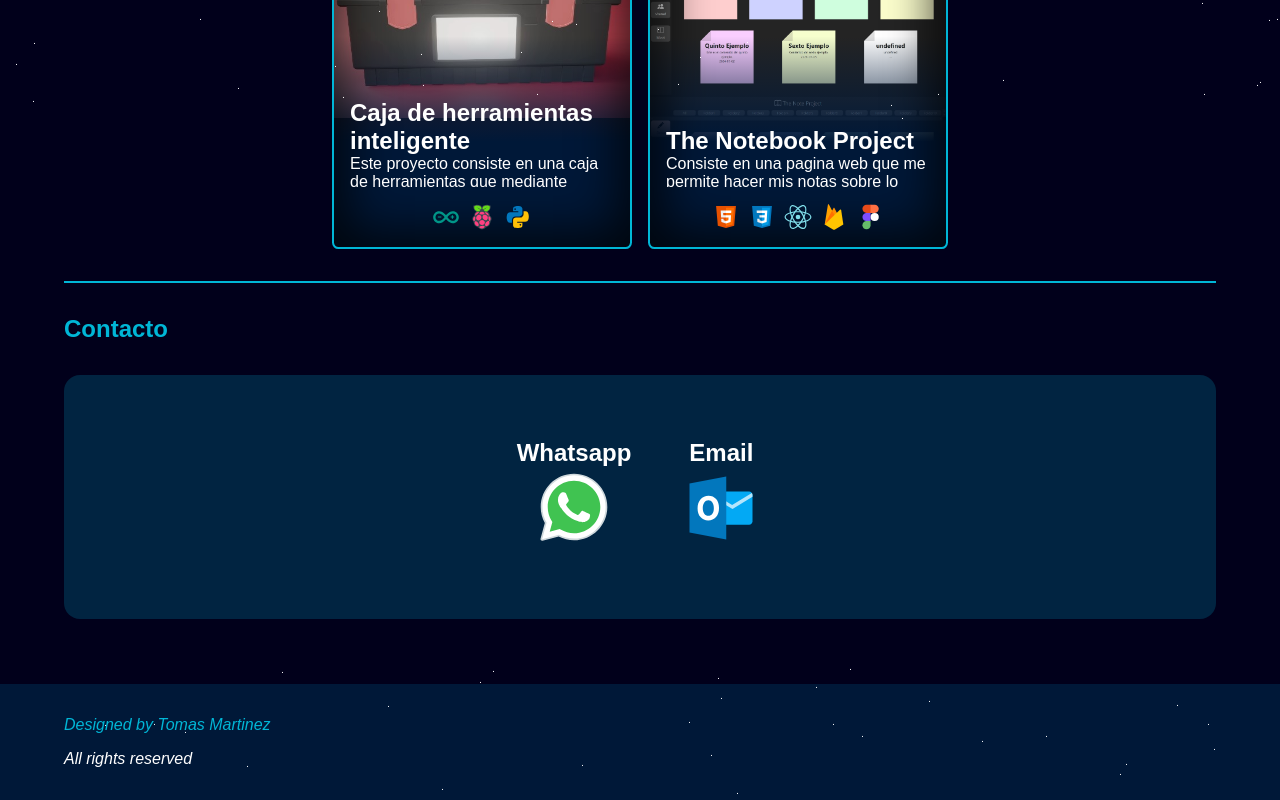
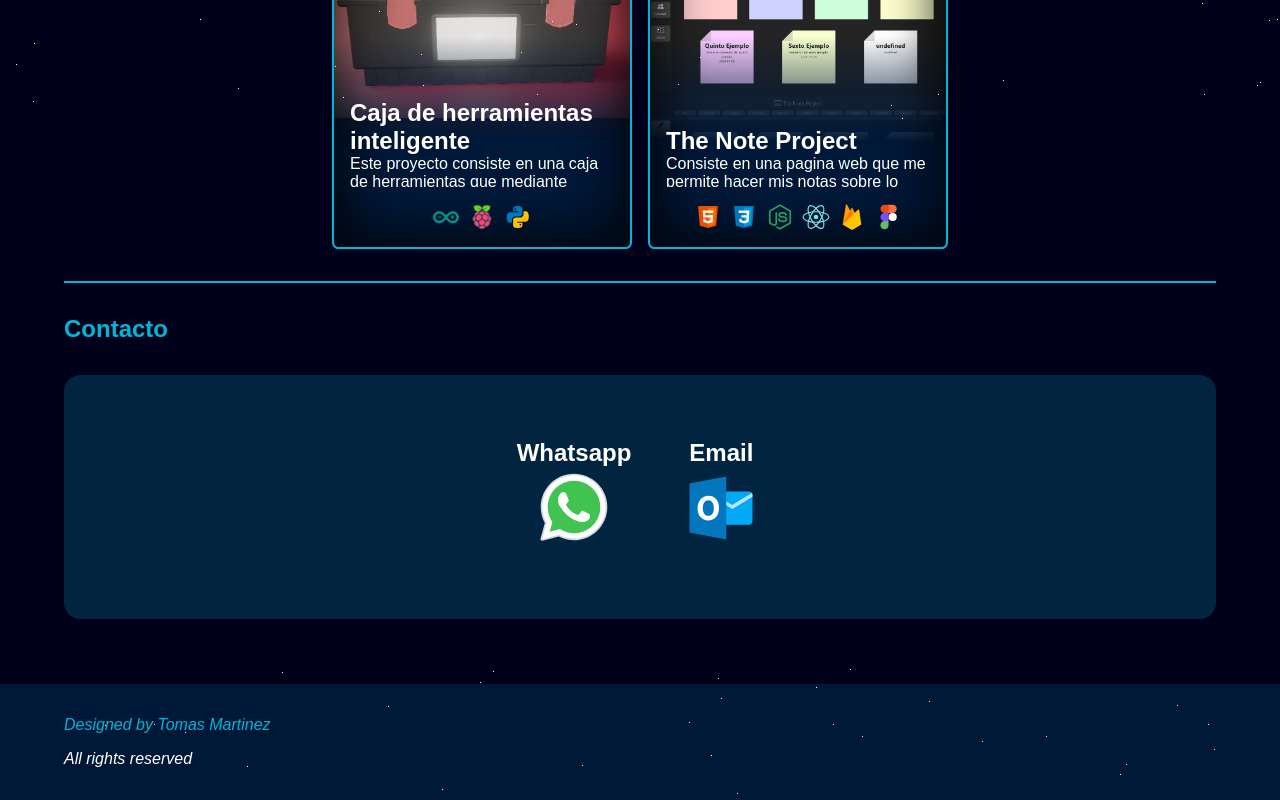
Before and after one commit to Tomasxwav/Portafolio, a React (Create React App) app: page / in a window 1280 px wide. Shown: the part 1860-2660 px from the top of the page. Built offline with nearby package versions, Linux system fonts and the light colour scheme.

Commit message:
Correccion url TNP

```diff
--- a/src/App.js
+++ b/src/App.js
@@ -100,18 +100,6 @@ function Header() {
         </div>
         <div className="header_links">
 
-          {/*
-          <a>
-            <svg xmlns="http://www.w3.org/2000/svg" width="16" height="16" fill="currentColor" class="bi bi-whatsapp" viewBox="0 0 16 16">
-              <path d="M13.601 2.326A7.85 7.85 0 0 0 7.994 0C3.627 0 .068 3.558.064 7.926c0 1.399.366 2.76 1.057 3.965L0 16l4.204-1.102a7.9 7.9 0 0 0 3.79.965h.004c4.368 0 7.926-3.558 7.93-7.93A7.9 7.9 0 0 0 13.6 2.326zM7.994 14.521a6.6 6.6 0 0 1-3.356-.92l-.24-.144-2.494.654.666-2.433-.156-.251a6.56 6.56 0 0 1-1.007-3.505c0-3.626 2.957-6.584 6.591-6.584a6.56 6.56 0 0 1 4.66 1.931 6.56 6.56 0 0 1 1.928 4.66c-.004 3.639-2.961 6.592-6.592 6.592m3.615-4.934c-.197-.099-1.17-.578-1.353-.646-.182-.065-.315-.099-.445.099-.133.197-.513.646-.627.775-.114.133-.232.148-.43.05-.197-.1-.836-.308-1.592-.985-.59-.525-.985-1.175-1.103-1.372-.114-.198-.011-.304.088-.403.087-.088.197-.232.296-.346.1-.114.133-.198.198-.33.065-.134.034-.248-.015-.347-.05-.099-.445-1.076-.612-1.47-.16-.389-.323-.335-.445-.34-.114-.007-.247-.007-.38-.007a.73.73 0 0 0-.529.247c-.182.198-.691.677-.691 1.654s.71 1.916.81 2.049c.098.133 1.394 2.132 3.383 2.992.47.205.84.326 1.129.418.475.152.904.129 1.246.08.38-.058 1.171-.48 1.338-.943.164-.464.164-.86.114-.943-.049-.084-.182-.133-.38-.232"/>
-            </svg>
-          </a>
-          <a>
-            <svg xmlns="http://www.w3.org/2000/svg" width="16" height="16" fill="currentColor" class="bi bi-geo-alt-fill" viewBox="0 0 16 16">
-              <path d="M8 16s6-5.686 6-10A6 6 0 0 0 2 6c0 4.314 6 10 6 10m0-7a3 3 0 1 1 0-6 3 3 0 0 1 0 6"/>
-            </svg>
-          </a> */}
-
           <a className='btn-cv' type="button" href={CV} download='CV-Tomas_Martinez.jpg' target='_blank'>
             <svg xmlns="http://www.w3.org/2000/svg" width="12" height="16" fill="currentColor" className="bi bi-download" viewBox="0 0 16 16">
               <path d="M.5 9.9a.5.5 0 0 1 .5.5v2.5a1 1 0 0 0 1 1h12a1 1 0 0 0 1-1v-2.5a.5.5 0 0 1 1 0v2.5a2 2 0 0 1-2 2H2a2 2 0 0 1-2-2v-2.5a.5.5 0 0 1 .5-.5"/>
@@ -193,9 +181,9 @@ function Proyects() {
   const descripcion4 = "Este proyecto consiste en una caja de herramientas que mediante tecnologia RFID detecta que herramientas estan dentro de la caja y las muestra en un display.";
   const tecnologies4 =['arduino', 'raspberry', 'python']
 
-  const proyecto5 = "The Notebook Project";
+  const proyecto5 = "The Note Project";
   const descripcion5 = "Consiste en una pagina web que me permite hacer mis notas sobre lo visto en mis clases de una manera ordenada, lo cual mejora mi proceso de aprendizaje en la universidad.";
-  const tecnologies5 = ['html', 'css', 'nodejs', 'react', 'firebase', 'figma' ]
+  const tecnologies5 = ['html', 'css', 'node', 'react', 'firebase', 'figma' ]
 
   return (
     <>
@@ -206,7 +194,7 @@ function Proyects() {
         <Card imageUrl={proyect2Img}nombre={proyecto2} descripcion={descripcion2} tecnologies={tecnologies2} url={Wisar}/>
         <Card imageUrl={proyect3Img}nombre={proyecto3} descripcion={descripcion3} tecnologies={tecnologies3} url={Monitoreo}/>
         <Card imageUrl={proyect4Img}nombre={proyecto4} descripcion={descripcion4} tecnologies={tecnologies4} url={CajaDeHerramientas}/>
-        <Card imageUrl={proyect5Img}nombre={proyecto5} descripcion={descripcion5} tecnologies={tecnologies5} url={CajaDeHerramientas}/>
+        <Card imageUrl={proyect5Img}nombre={proyecto5} descripcion={descripcion5} tecnologies={tecnologies5} url="https://github.com/Tomasxwav/TheNotebookProject"/>
 
       </div>
 
```
